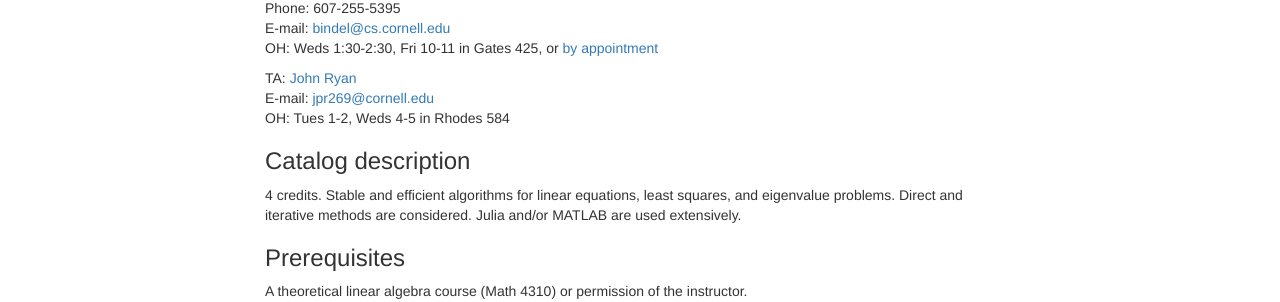
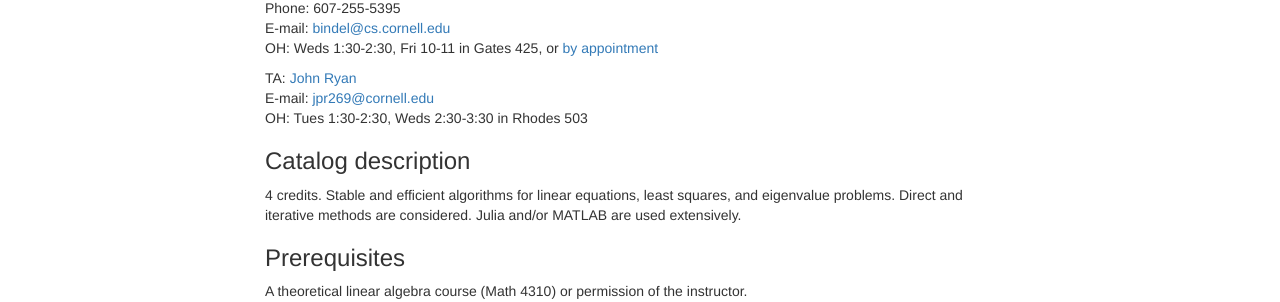
Before and after one commit to dbindel/cs6210-f19, a Jekyll site: the page built from web/syllabus.md, in a window 1280 px wide and 900 px high. Shown: the part 384-686 px from the top of the window. Built offline with Jekyll 4.4.1, drawn with Linux system fonts in a browser that asks for light colours; nearby versions of some CDN libraries.

Commit message:
Update syllabus.md

```diff
--- a/web/syllabus.md
+++ b/web/syllabus.md
@@ -19,7 +19,7 @@ OH: Weds 1:30-2:30, Fri 10-11 in Gates 425, or [by appointment](http://www.meetm
 
 TA: [John Ryan](https://www.johnpaulryan.com/)
 E-mail: <jpr269@cornell.edu>
-OH: Tues 1-2, Weds 4-5 in Rhodes 584
+OH: Tues 1:30-2:30, Weds 2:30-3:30 in Rhodes 503
 
 ### Catalog description
 
```
